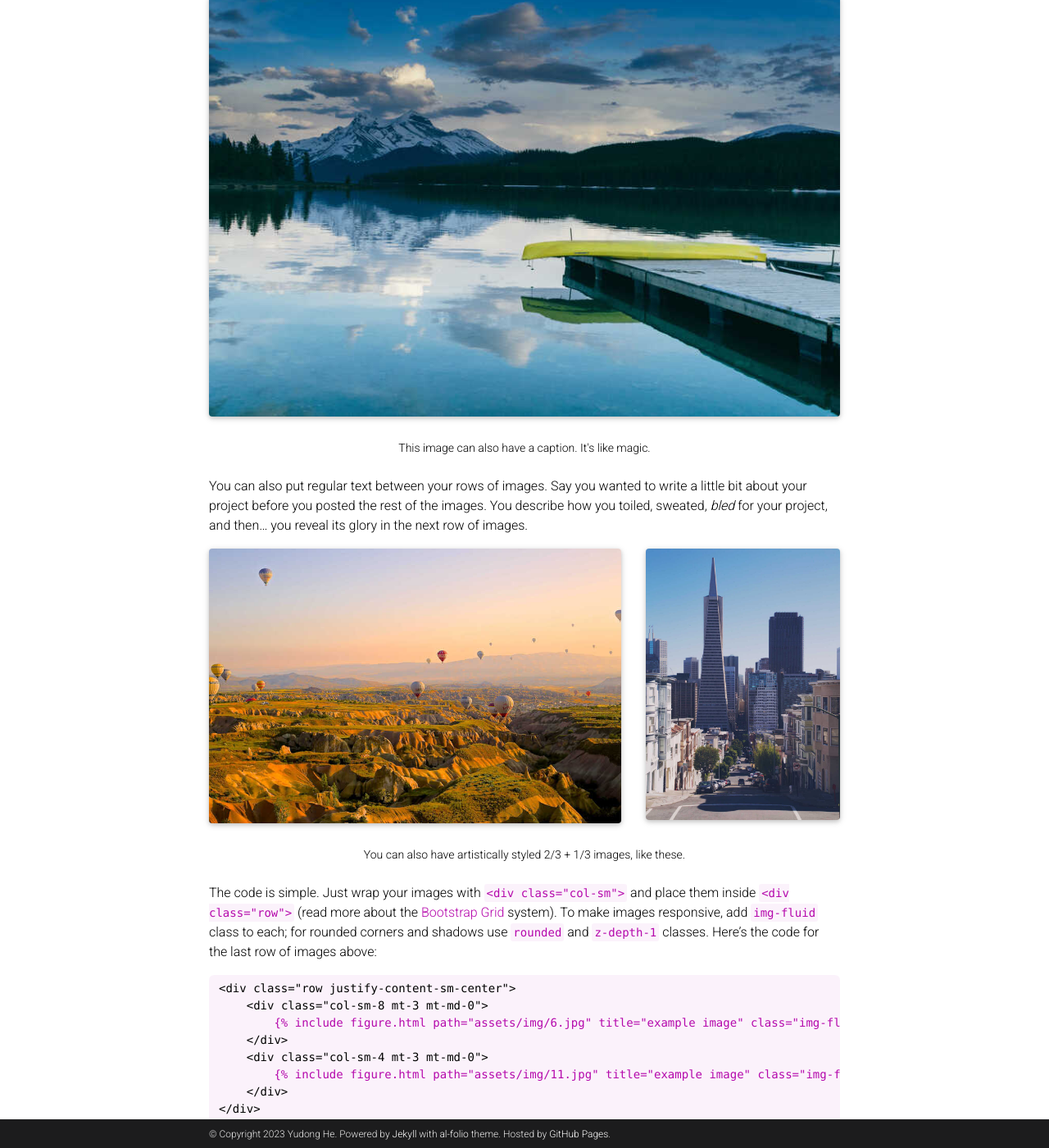
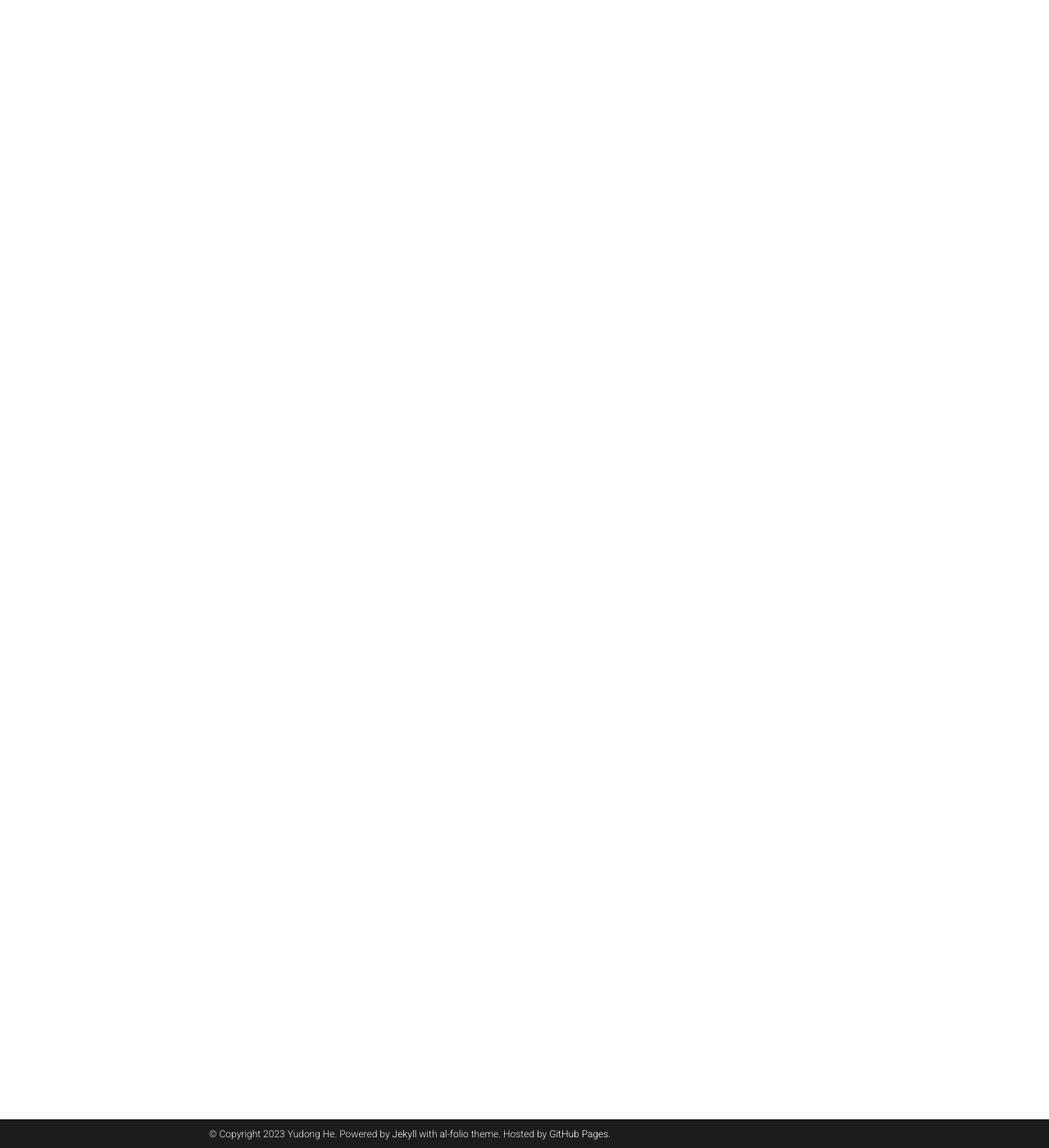
Before and after one commit to ydcnanhe/ydcnanhe.github.io, a Jekyll site: the page built from _projects/3_project.md, in a window 1280 px wide and 1400 px high, scrolled down 828 px. Shown: the whole window at 82% size. Built offline with Jekyll 4.4.1, drawn with Linux system fonts in a browser that asks for light colours; comment, search, counter and statistics services are not loaded; a style sheet for code colours, icons or effects is not loaded; some of the changed text lies outside the part shown.

Commit message:
initialize project 3

````diff
--- a/_projects/3_project.md
+++ b/_projects/3_project.md
@@ -1,81 +1,9 @@
 ---
 layout: page
-title: project 3
-description: a project that redirects to another website
+title: In Construction
+description: I will show demos of my PhD project
 img: assets/img/7.jpg
 redirect: https://unsplash.com
 importance: 3
 category: work
 ---
-
-Every project has a beautiful feature showcase page.
-It's easy to include images in a flexible 3-column grid format.
-Make your photos 1/3, 2/3, or full width.
-
-To give your project a background in the portfolio page, just add the img tag to the front matter like so:
-
-    ---
-    layout: page
-    title: project
-    description: a project with a background image
-    img: /assets/img/12.jpg
-    ---
-
-<div class="row">
-    <div class="col-sm mt-3 mt-md-0">
-        {% include figure.html path="assets/img/1.jpg" title="example image" class="img-fluid rounded z-depth-1" %}
-    </div>
-    <div class="col-sm mt-3 mt-md-0">
-        {% include figure.html path="assets/img/3.jpg" title="example image" class="img-fluid rounded z-depth-1" %}
-    </div>
-    <div class="col-sm mt-3 mt-md-0">
-        {% include figure.html path="assets/img/5.jpg" title="example image" class="img-fluid rounded z-depth-1" %}
-    </div>
-</div>
-<div class="caption">
-    Caption photos easily. On the left, a road goes through a tunnel. Middle, leaves artistically fall in a hipster photoshoot. Right, in another hipster photoshoot, a lumberjack grasps a handful of pine needles.
-</div>
-<div class="row">
-    <div class="col-sm mt-3 mt-md-0">
-        {% include figure.html path="assets/img/5.jpg" title="example image" class="img-fluid rounded z-depth-1" %}
-    </div>
-</div>
-<div class="caption">
-    This image can also have a caption. It's like magic.
-</div>
-
-You can also put regular text between your rows of images.
-Say you wanted to write a little bit about your project before you posted the rest of the images.
-You describe how you toiled, sweated, *bled* for your project, and then... you reveal its glory in the next row of images.
-
-
-<div class="row justify-content-sm-center">
-    <div class="col-sm-8 mt-3 mt-md-0">
-        {% include figure.html path="assets/img/6.jpg" title="example image" class="img-fluid rounded z-depth-1" %}
-    </div>
-    <div class="col-sm-4 mt-3 mt-md-0">
-        {% include figure.html path="assets/img/11.jpg" title="example image" class="img-fluid rounded z-depth-1" %}
-    </div>
-</div>
-<div class="caption">
-    You can also have artistically styled 2/3 + 1/3 images, like these.
-</div>
-
-
-The code is simple.
-Just wrap your images with `<div class="col-sm">` and place them inside `<div class="row">` (read more about the <a href="https://getbootstrap.com/docs/4.4/layout/grid/">Bootstrap Grid</a> system).
-To make images responsive, add `img-fluid` class to each; for rounded corners and shadows use `rounded` and `z-depth-1` classes.
-Here's the code for the last row of images above:
-
-{% raw %}
-```html
-<div class="row justify-content-sm-center">
-    <div class="col-sm-8 mt-3 mt-md-0">
-        {% include figure.html path="assets/img/6.jpg" title="example image" class="img-fluid rounded z-depth-1" %}
-    </div>
-    <div class="col-sm-4 mt-3 mt-md-0">
-        {% include figure.html path="assets/img/11.jpg" title="example image" class="img-fluid rounded z-depth-1" %}
-    </div>
-</div>
-```
-{% endraw %}
````
Also changed, not shown: _projects/2_project.md (+1 -1 lines).
